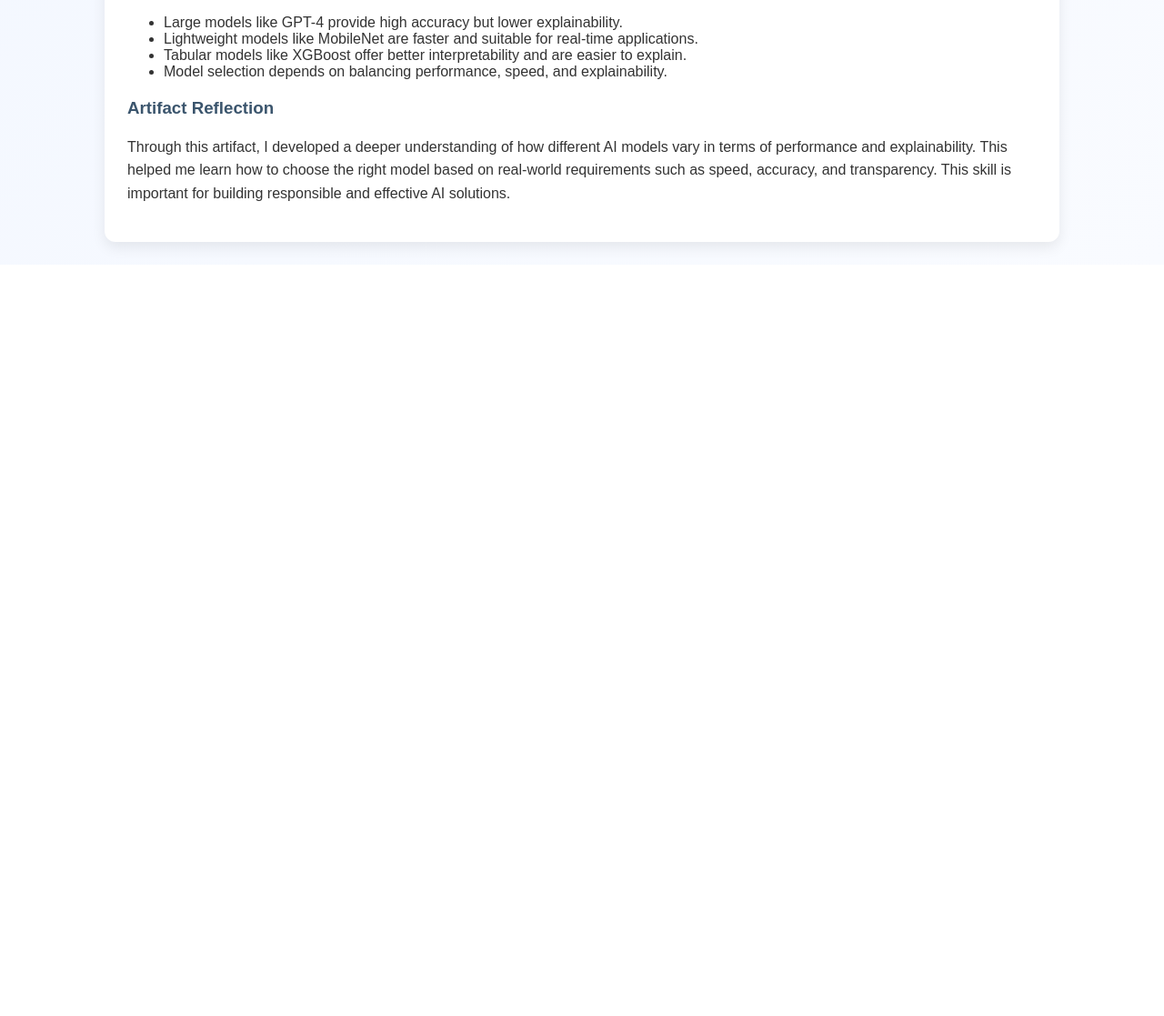
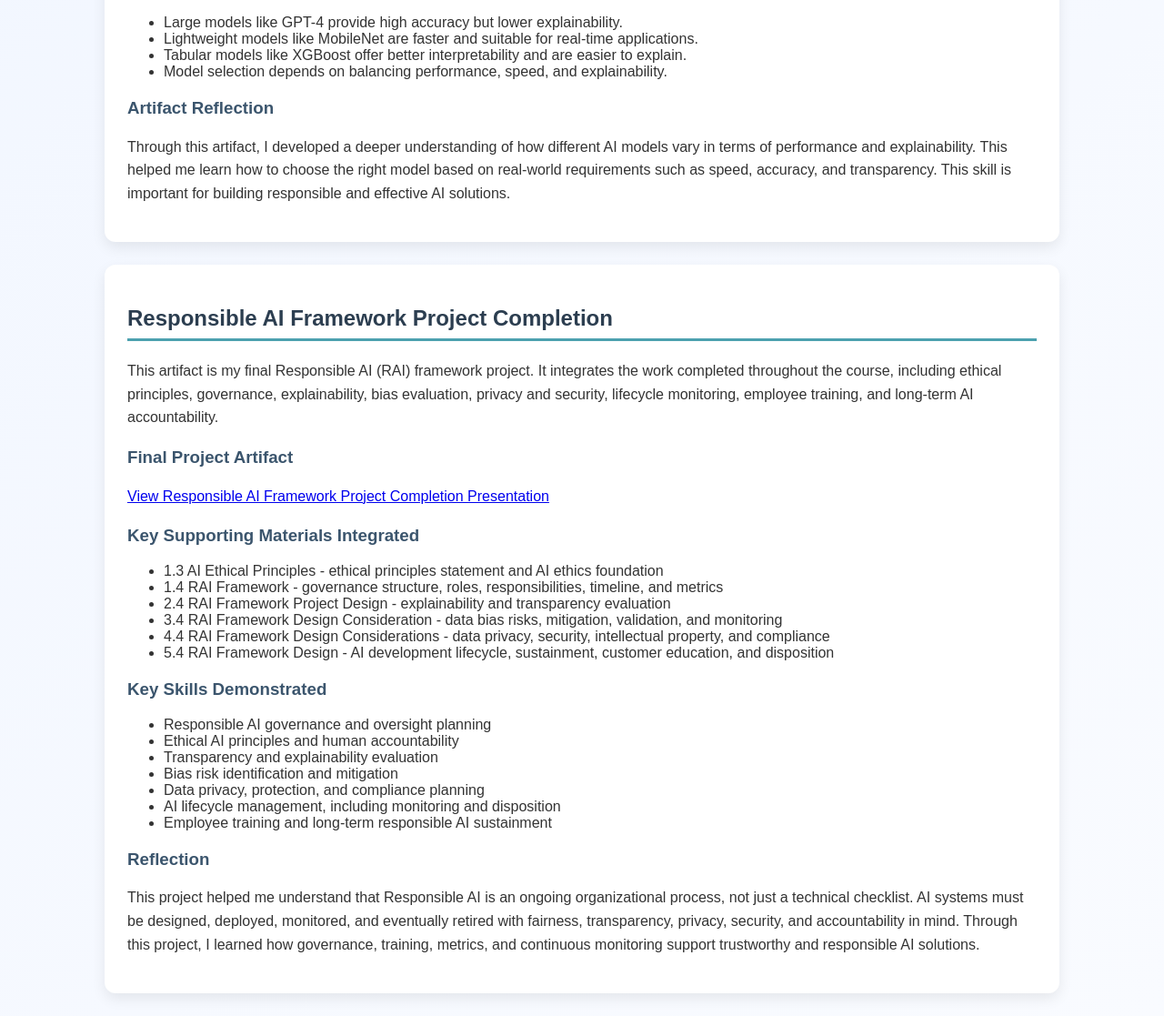
Before and after one commit to Naveenpaulkolli/portfolio, a plain HTML site: page index.html in a window 1280 px wide. Shown: the part 3918-5035 px from the top of the page at 91% size. Before the commit the page ends 4209 px from the top, so only its background shows below. Drawn offline with Linux system fonts and the light colour scheme.

Commit message:
Update index.html

```diff
--- a/index.html
+++ b/index.html
@@ -387,3 +387,43 @@ View Explainable AI Presentation
   </p>
 
 </section>
+<section>
+  <h2>Responsible AI Framework Project Completion</h2>
+
+  <p>
+    This artifact is my final Responsible AI (RAI) framework project. It integrates the work completed throughout the course, including ethical principles, governance, explainability, bias evaluation, privacy and security, lifecycle monitoring, employee training, and long-term AI accountability.
+  </p>
+
+  <h3>Final Project Artifact</h3>
+  <p>
+    <a href="RAI_Framework_Project_Completion_Naveenpaul_Kolli.pptx" target="_blank">
+      View Responsible AI Framework Project Completion Presentation
+    </a>
+  </p>
+
+  <h3>Key Supporting Materials Integrated</h3>
+  <ul>
+    <li>1.3 AI Ethical Principles - ethical principles statement and AI ethics foundation</li>
+    <li>1.4 RAI Framework - governance structure, roles, responsibilities, timeline, and metrics</li>
+    <li>2.4 RAI Framework Project Design - explainability and transparency evaluation</li>
+    <li>3.4 RAI Framework Design Consideration - data bias risks, mitigation, validation, and monitoring</li>
+    <li>4.4 RAI Framework Design Considerations - data privacy, security, intellectual property, and compliance</li>
+    <li>5.4 RAI Framework Design - AI development lifecycle, sustainment, customer education, and disposition</li>
+  </ul>
+
+  <h3>Key Skills Demonstrated</h3>
+  <ul>
+    <li>Responsible AI governance and oversight planning</li>
+    <li>Ethical AI principles and human accountability</li>
+    <li>Transparency and explainability evaluation</li>
+    <li>Bias risk identification and mitigation</li>
+    <li>Data privacy, protection, and compliance planning</li>
+    <li>AI lifecycle management, including monitoring and disposition</li>
+    <li>Employee training and long-term responsible AI sustainment</li>
+  </ul>
+
+  <h3>Reflection</h3>
+  <p>
+    This project helped me understand that Responsible AI is an ongoing organizational process, not just a technical checklist. AI systems must be designed, deployed, monitored, and eventually retired with fairness, transparency, privacy, security, and accountability in mind. Through this project, I learned how governance, training, metrics, and continuous monitoring support trustworthy and responsible AI solutions.
+  </p>
+</section>
```
